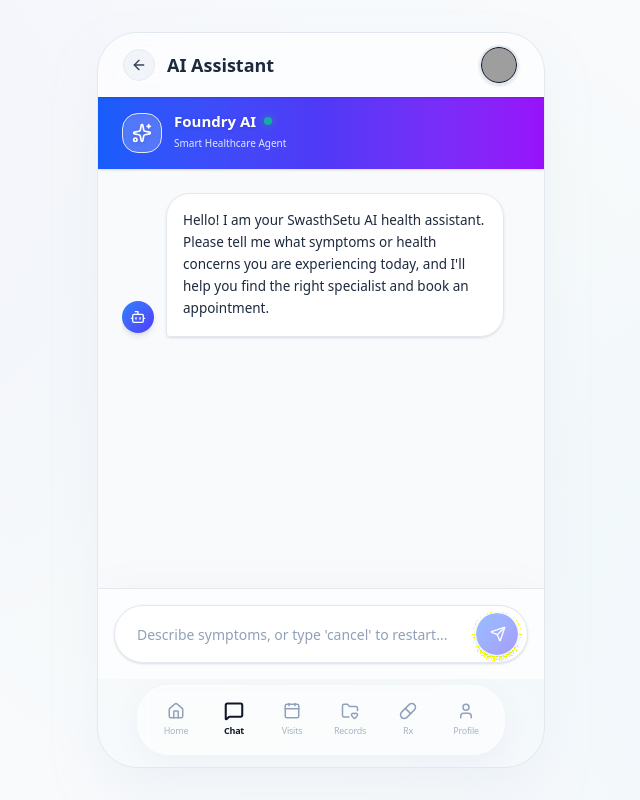
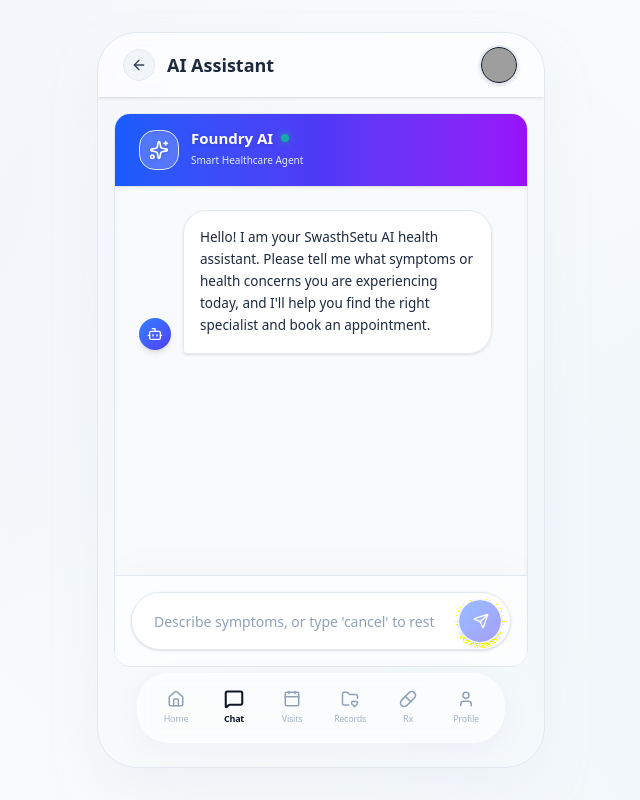
Before and after one commit to sakshamjain6620/hackathon, a Next.js app: page /app/chat in a window 1280 px wide. Shown: the whole page, without its empty margins (319-959 px from the left). Built offline with nearby package versions, Linux system fonts and the light colour scheme; grey boxes are pictures that could not be loaded.

Commit message:
nav refix

```diff
--- a/src/app/app/chat/page.tsx
+++ b/src/app/app/chat/page.tsx
@@ -5,7 +5,7 @@ import AIChatBox from '@/components/AIChatBox';
 
 export default function AppChatPage() {
     return (
-        <div className="absolute top-16 bottom-[88px] left-0 right-0 z-20 flex flex-col min-h-0 bg-slate-50 dark:bg-slate-950">
+        <div className="flex flex-col h-full min-h-0 bg-slate-50 dark:bg-slate-950 rounded-2xl overflow-hidden border border-slate-100 dark:border-slate-800 shadow-inner">
             <AIChatBox className="h-full border-none shadow-none rounded-none bg-transparent dark:bg-transparent" />
         </div>
     );
--- a/src/app/app/layout.tsx
+++ b/src/app/app/layout.tsx
@@ -10,14 +10,13 @@ export default function AppLayout({
 }) {
     return (
         <MobileContainer>
-            <div className="flex flex-col h-full min-h-0 bg-background">
+            <div className="flex flex-col h-full min-h-0 bg-background relative">
                 <AppHeader />
-                <main className="flex-1 min-h-0 overflow-y-auto overflow-x-hidden px-4 py-4 w-full scrollbar-none pb-4">
+                <main className="flex-1 flex flex-col min-h-0 overflow-y-auto overflow-x-hidden w-full scrollbar-none px-4 pt-4 pb-[100px]">
                     {children}
                 </main>
-                {/* Bottom Nav: sits at the bottom of the flex column, never clipped */}
-                <div className="shrink-0 w-full flex justify-center px-4 pb-3 pt-1 bg-gradient-to-t from-background via-background/80 to-transparent">
-                    <div className="w-full max-w-sm">
+                <div className="absolute bottom-6 left-0 right-0 z-[100] flex justify-center px-4 pointer-events-none">
+                    <div className="pointer-events-auto w-full max-w-sm">
                         <BottomNav />
                     </div>
                 </div>
```
